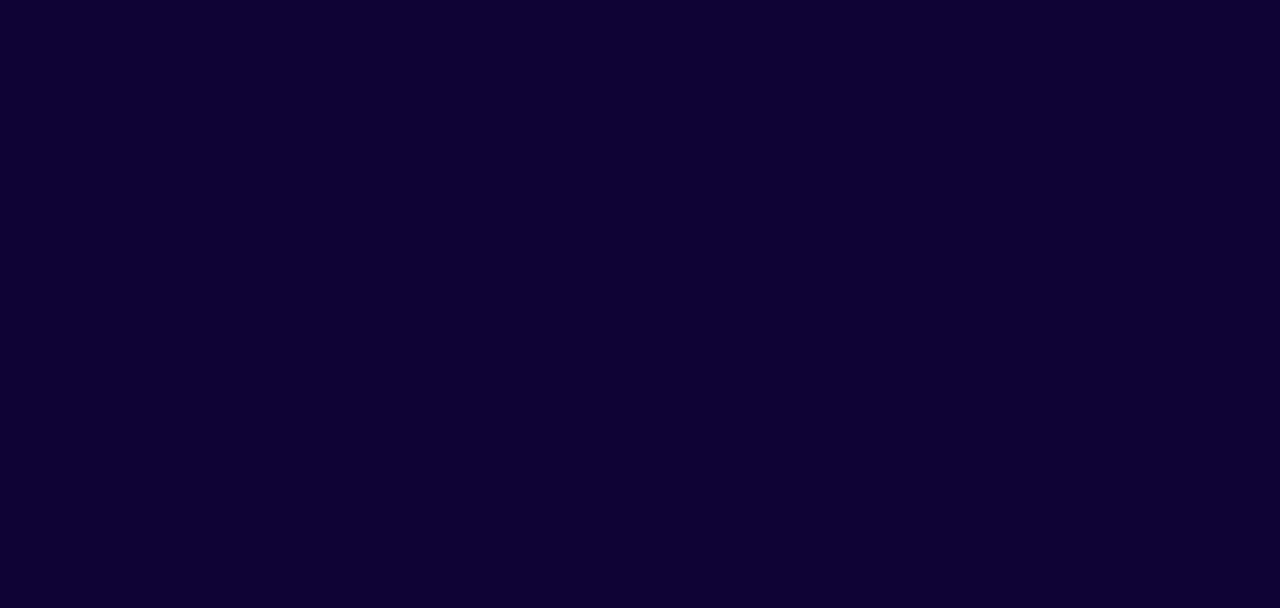
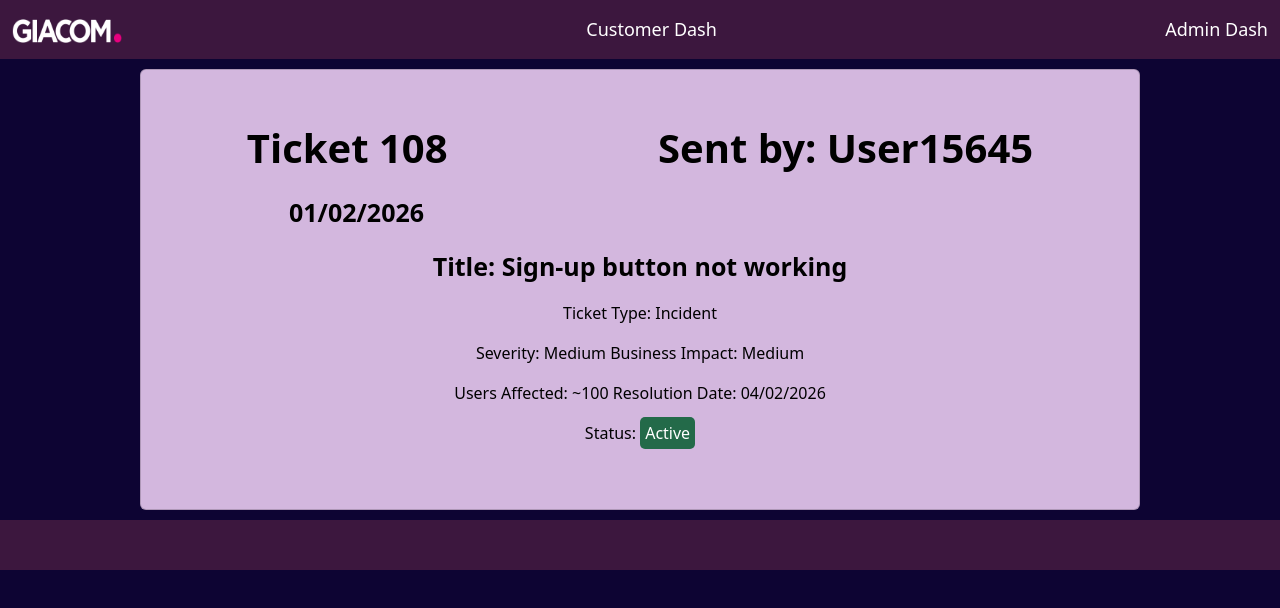
Before and after one commit to Katy1124/Professional-Software-Engineering-Project, a React (Vite) app in the folder Client/: page /viewTicket in a window 1280 px wide. Before the commit this address had no page. Shown: the top 608 px of the page. Built offline with nearby package versions, Linux system fonts and the light colour scheme.

Commit message:
added ticket information

```diff
--- a/Client/src/App.jsx
+++ b/Client/src/App.jsx
@@ -4,6 +4,7 @@ import LandingPage from './pages/landingPage';
 import CustomerDashboard from './pages/customerDashboard';
 import AdminDashboard from './pages/adminDashboard';
 import TicketsPage from './pages/ticketsPage';
+import ViewTicket from './pages/viewTicket';
 
 function App() {
   return (
@@ -20,6 +21,7 @@ function App() {
         <Route path="/customer" element={<CustomerDashboard />} />
         <Route path="/admin" element={<AdminDashboard />} />
         <Route path="/ticketsPage" element={<TicketsPage />} />
+        <Route path="/viewTicket" element={<ViewTicket />} />
       </Routes>
     </BrowserRouter>
   );
--- a/Client/src/css/viewTicket.css
+++ b/Client/src/css/viewTicket.css
@@ -1,38 +1,42 @@
-.tickets-page .custom-nav {
+.view-ticket .custom-nav {
     background-color: #3C173E;
 }
 
 
-.tickets-page .custom-link {
+.view-ticket .custom-nav {
+    background-color: #3C173E;
+}
+
+
+.view-ticket .custom-link {
     color: white;
     font-size: large;
     transition: all 0.3s ease;
 }
-.tickets-page .custom-link:hover {
+.view-ticket .custom-link:hover {
     color: white;
     text-shadow: 0 0 10px #bc52c2, 0 0 20px #bc52c2;
 }
 
-.tickets-page .card {
+.view-ticket .card {
     background-color: #D3B7DE;
     margin-top: 10px;
     color: black;
     transition: all 0.3s ease;
+    width: 1000px;
 }
 
-
-.tickets-page .view-button{
+.view-ticket .view-button{
     background-color: #67236A;
     color: white;
     transition: all 0.3s ease;
     border: none;
 }
-.tickets-page .view-button:hover {
+.view-ticket .view-button:hover {
     background-color: #bc52c2;
 }
 
-
-.tickets-page .tickets-page {
+.view-ticket {
   width: 100%;
   min-height: 100vh;
   margin: 0;
@@ -48,8 +52,15 @@ html, body, #root {
   overflow-x: hidden;
 }
 
-.tickets-page .footer {
+.view-ticket .footer {
     margin-top: 10px;
     background-color: #3C173E;
     height: 50px;
 }
+
+.view-ticket .ticket {
+    display: flex;
+    flex-direction: col;
+    align-items: center;
+    justify-content: center;
+}
--- a/Client/src/pages/viewTicket.jsx
+++ b/Client/src/pages/viewTicket.jsx
@@ -1,11 +1,11 @@
 import { Link } from 'react-router-dom';
 import giacomLogo from '../assets/giacom-master-white-logo-1.png';
-import './css/viewTicket.css';
+import '../css/viewTicket.css';
 
-export default function TicketsPage() {
+export default function ViewTicket() {
   return (
 
-    <div className="tickets-page">
+    <div className="view-ticket">
 
       <nav className="navbar custom-nav">
         <div className="container-fluid">
@@ -18,58 +18,26 @@ export default function TicketsPage() {
 
 
       <div className="container-fluid text-center">
-        <div className="row align-items-center">
+        <div className="row align-items-center justify-content-center">
 
-          <div className="col">
+          <div className="col d-flex justify-content-center">
               <div className="card tickets">
                 <div className="card-body">
-                  <p style={{fontSize: '40px', fontWeight: 'bold'}}>Ticket 108</p>
-                  <p style={{fontSize: '20px'}}>User15645</p>
-                  <p>Sign-up button not working</p>
-                  <p><span>Severity: </span><span>Medium</span></p>
-                  <p><span>Impact: </span><span>Medium</span></p>
-                  <p><span>Date: </span><span>05/02/2026</span></p>
-                  <p><span>Status: </span><span style={{padding: '5px', borderRadius: '5px', backgroundColor: '#236A49', color: 'white'}}>Active</span></p>
-                  <Link to="/ticketsPage" style={{ textDecoration: 'none' }}>
-                    <button className="view-button">View</button>
-                  </Link>
+                  <p style={{fontSize: '40px', fontWeight: 'bold'}}><span style={{paddingRight: '100px'}}>Ticket 108 </span><span style={{paddingLeft: '100px'}}>Sent by: User15645</span></p>
+                  <p style={{fontSize: '25px', textAlign: 'left', paddingLeft: '100px', fontWeight: 'bold'}}>01/02/2026</p>
+                  <p style={{fontSize: '25px', fontWeight: 'bold'}}><span>Title: </span><span>Sign-up button not working</span></p>
+                  <div className="container">
+                    <p><span>Ticket Type: </span><span>Incident</span></p>
+                    <p><span>Severity: </span><span>Medium </span> <span>Business Impact: </span><span>Medium</span></p>
+                    <p><span>Users Affected: </span><span>~100 </span><span>Resolution Date: </span><span>04/02/2026</span></p>
+                    <p><span>Status: </span><span style={{padding: '5px', borderRadius: '5px', backgroundColor: '#236A49', color: 'white'}}>Active</span></p>
+                  </div>
                 </div>
               </div>
           </div>
 
-          <div className="col">
-            <div className="card tickets">
-              <div class="card-body">
-                <p style={{fontSize: '40px', fontWeight: 'bold'}}>Ticket 232</p>
-                  <p style={{fontSize: '20px'}}>User2323</p>
-                  <p>Order system down</p>
-                  <p><span>Severity: </span><span>Critical</span></p>
-                  <p><span>Impact: </span><span>Critical</span></p>
-                  <p><span>Date: </span><span>02/02/2026</span></p>
-                  <p><span>Status: </span><span style={{padding: '5px', borderRadius: '5px', backgroundColor: '#236A49', color: 'white'}}>Active</span></p>
-                  <button className="view-button">View</button>
-              </div>
-            </div>
-          </div>
-
-          <div className="col">
-            <div className="card tickets">
-              <div className="card-body">
-                <p style={{fontSize: '40px', fontWeight: 'bold'}}>Ticket 300</p>
-                  <p style={{fontSize: '20px'}}>User98769</p>
-                  <p>Employees not able to login</p>
-                  <p><span>Severity: </span><span>High</span></p>
-                  <p><span>Impact: </span><span>Critical</span></p>
-                  <p><span>Date: </span><span>03/02/2026</span></p>
-                  <p><span>Status: </span><span style={{padding: '5px', borderRadius: '5px', backgroundColor: '#B58229', color: 'white'}}>Pending</span></p>
-                  <button className="view-button">View</button>
-              </div>
-            </div>
-          </div>
-
         </div>
       </div>
-
       <footer className="footer" />
     </div>
   );
```
